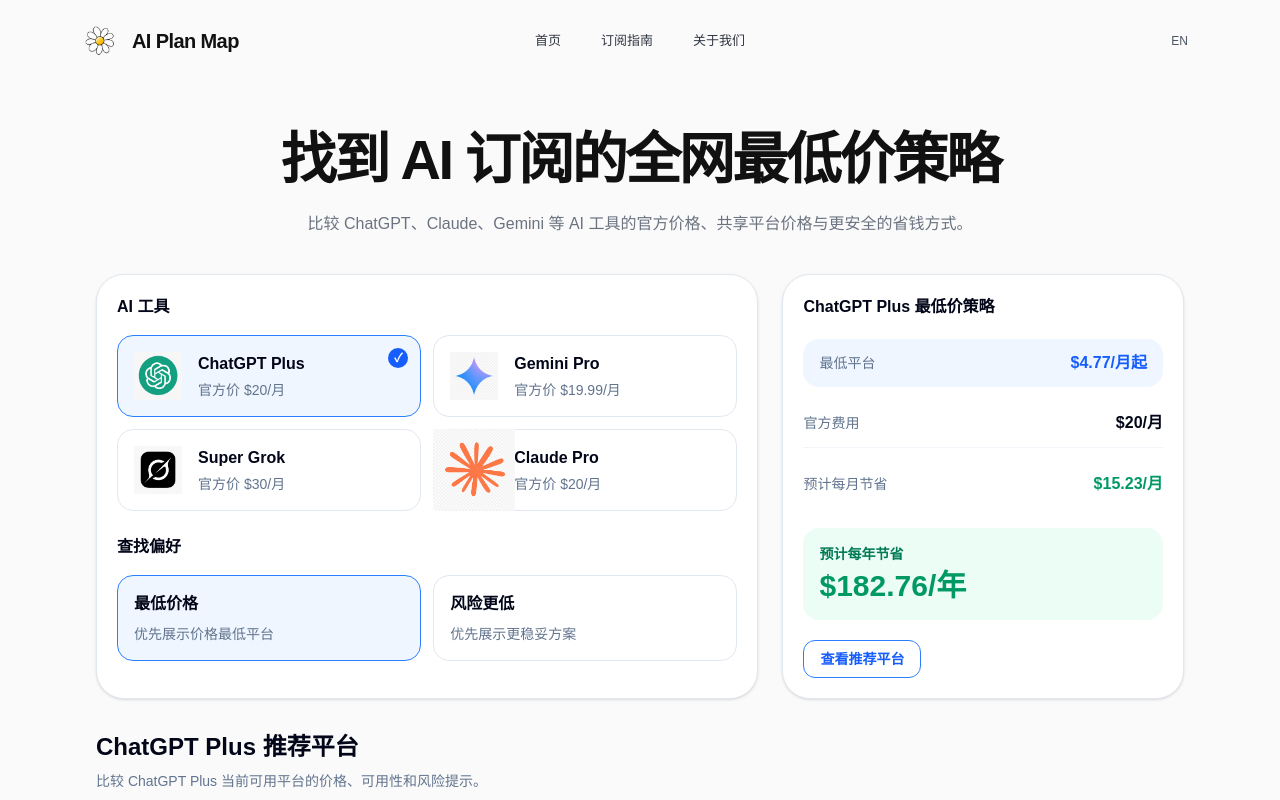
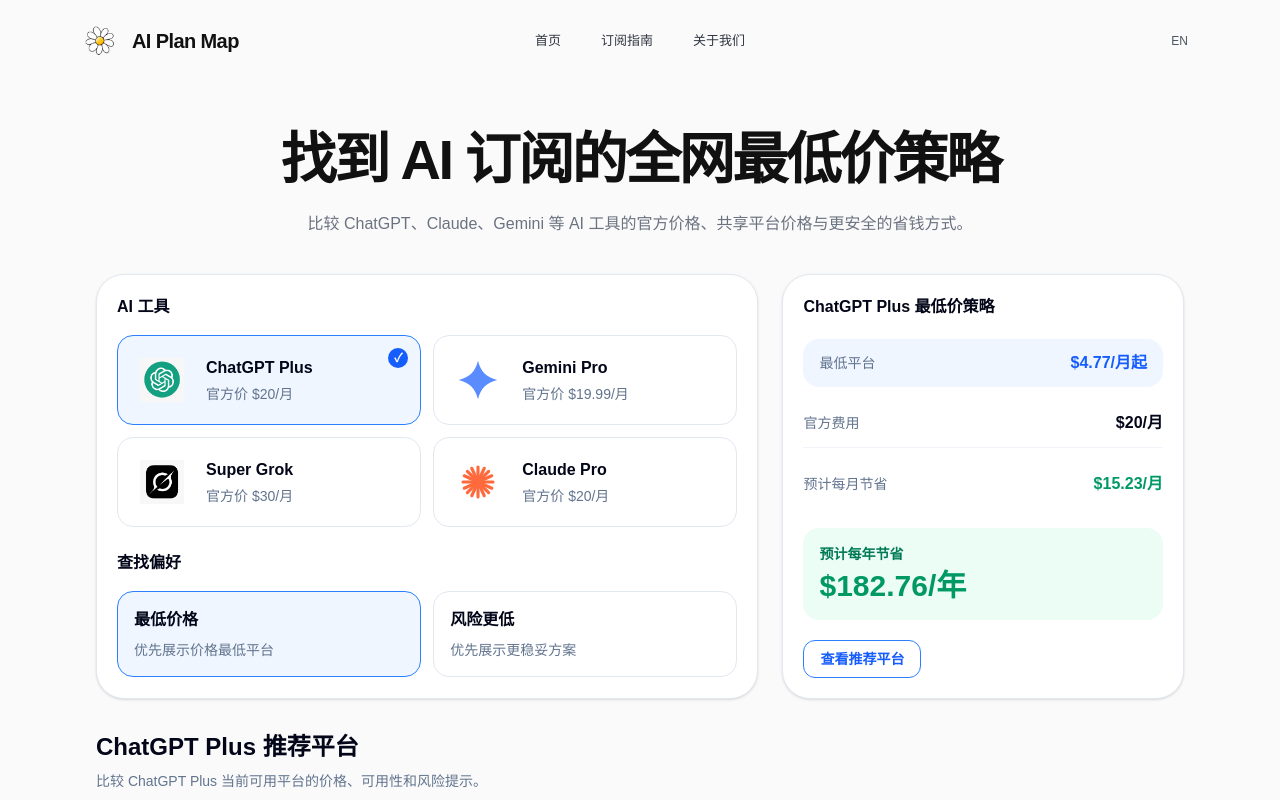
Before and after one commit to Maria33123/aiplanmap, a Next.js app: page /zh in a window 1280 px wide. Shown: the top 800 px of the page. Built offline with nearby package versions, Linux system fonts and the light colour scheme; no server answers.

Commit message:
Refactor tool logo handling and add Gemini/Claude logos

```diff
--- a/components/HomeFinderSection.tsx
+++ b/components/HomeFinderSection.tsx
@@ -70,18 +70,9 @@
   },
 } satisfies Record<Locale, Record<string, string>>;
 
-const toolLogoMap: Record<string, string> = {
+const imageLogoMap: Record<string, string> = {
   chatgpt: "/ai-icons/ChatGPT.png",
-  gemini: "/ai-icons/Gemini.png",
   grok: "/ai-icons/Grok.png",
-  claude: "/ai-icons/Claude.png",
-};
-
-const toolLogoSizeMap: Record<string, string> = {
-  chatgpt: "h-12 w-12",
-  gemini: "h-12 w-12",
-  grok: "h-12 w-12",
-  claude: "h-14 w-14 scale-[1.7]",
 };
 
 export function HomeFinderSection() {
@@ -194,21 +185,79 @@
 }
 
 function ToolLogo({ tool }: { tool: FinderTool }) {
-  const logoSrc = toolLogoMap[tool.iconName];
-  const logoClass = toolLogoSizeMap[tool.iconName] ?? "h-12 w-12";
+  if (tool.iconName === "gemini") {
+    return (
+      <span className="flex h-14 w-14 shrink-0 items-center justify-center">
+        <GeminiLogo />
+      </span>
+    );
+  }
+
+  if (tool.iconName === "claude") {
+    return (
+      <span className="flex h-14 w-14 shrink-0 items-center justify-center">
+        <ClaudeLogo />
+      </span>
+    );
+  }
+
+  const logoSrc = imageLogoMap[tool.iconName];
 
   return (
-    <span className="flex h-12 w-12 shrink-0 items-center justify-center">
+    <span className="flex h-14 w-14 shrink-0 items-center justify-center">
       {logoSrc ? (
         <img
           src={logoSrc}
           alt={`${tool.name} logo`}
-          className={`${logoClass} object-contain`}
+          className="h-11 w-11 object-contain"
         />
       ) : (
         <span className="text-sm font-bold text-slate-700">{tool.mark}</span>
       )}
     </span>
+  );
+}
+
+function GeminiLogo() {
+  return (
+    <svg
+      viewBox="0 0 64 64"
+      className="h-11 w-11"
+      aria-hidden="true"
+      focusable="false"
+    >
+      <path
+        d="M32 4C36.2 20.1 43.9 27.8 60 32C43.9 36.2 36.2 43.9 32 60C27.8 43.9 20.1 36.2 4 32C20.1 27.8 27.8 20.1 32 4Z"
+        fill="#5B8CFF"
+      />
+    </svg>
+  );
+}
+
+function ClaudeLogo() {
+  return (
+    <svg
+      viewBox="0 0 64 64"
+      className="h-10 w-10"
+      aria-hidden="true"
+      focusable="false"
+    >
+      <g
+        stroke="#FF6A3D"
+        strokeWidth="5"
+        strokeLinecap="round"
+        fill="none"
+      >
+        <line x1="32" y1="8" x2="32" y2="56" />
+        <line x1="8" y1="32" x2="56" y2="32" />
+        <line x1="15" y1="15" x2="49" y2="49" />
+        <line x1="49" y1="15" x2="15" y2="49" />
+        <line x1="22" y1="10" x2="42" y2="54" />
+        <line x1="42" y1="10" x2="22" y2="54" />
+        <line x1="10" y1="22" x2="54" y2="42" />
+        <line x1="54" y1="22" x2="10" y2="42" />
+      </g>
+    </svg>
   );
 }
 
```
